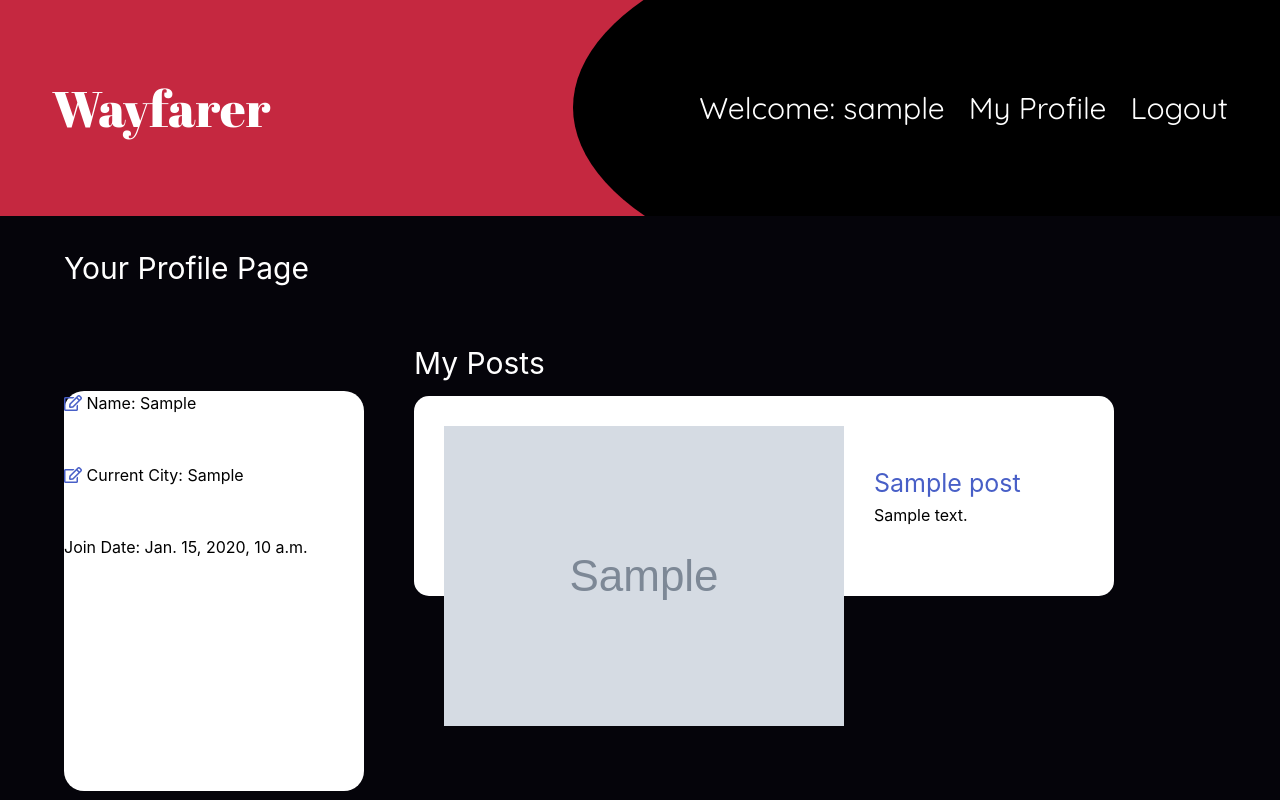
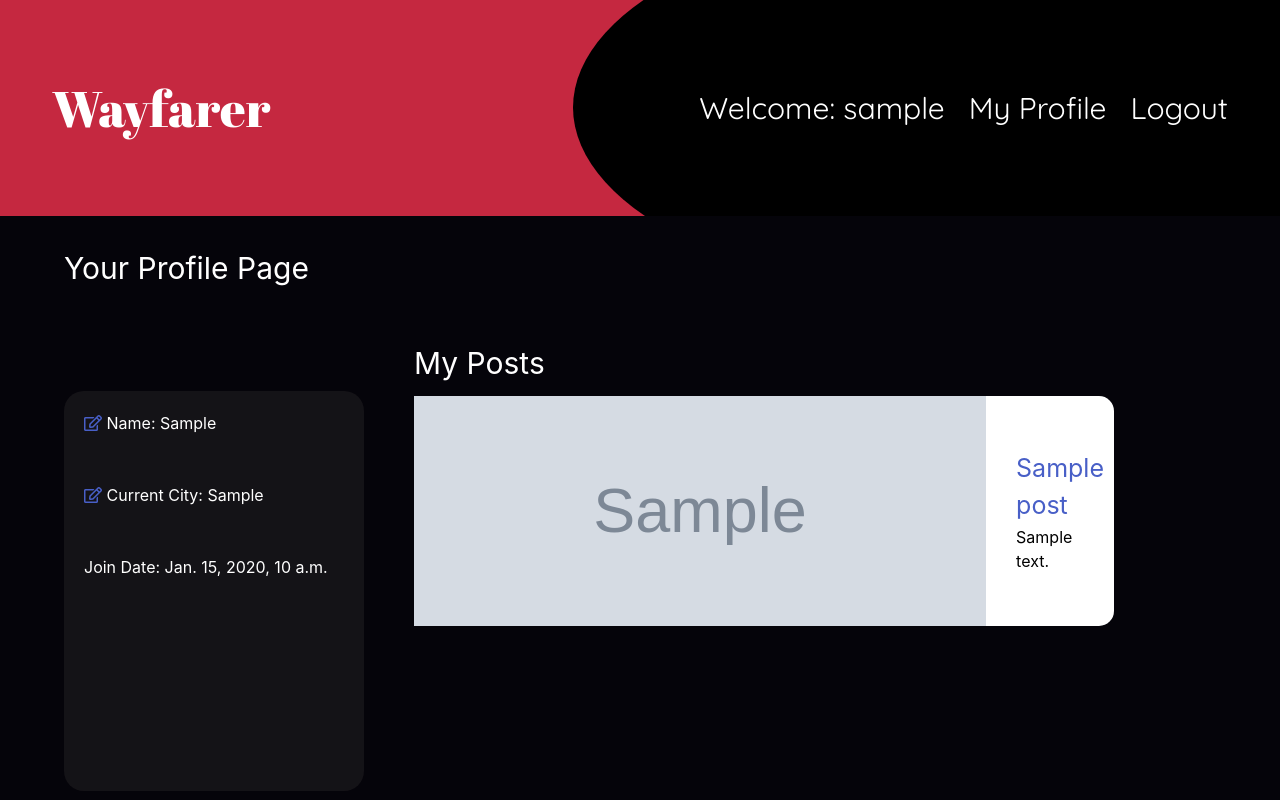
Before and after one commit to RonnellValdez/Wayfarer-DjangoPy, a Django app: page /profile/ in a window 1280 px wide. Run offline with Django 3.2, Linux system fonts and the light colour scheme; a user stored in the database is signed in; tables that the repository leaves empty hold one stand-in row (values such as "Sample post"); grey boxes marked "Sample" are stand-in pictures; some web fonts are replaced.

Commit message:
added more css to post cards

```diff
--- a/main_app/static/styles/main.css
+++ b/main_app/static/styles/main.css
@@ -175,11 +175,12 @@ input {
 .left-container {
     margin-right: 50px;
     width: 300px;
-    background-color: white;
-    color: black;
+    background-color: rgb(56, 54, 54, 0.3);
+    color: white;
     height: 400px;
     border-radius: 20px;
     margin-top: 50px;
+    padding: 20px;
 }
 /* This LI is targeting the error messages if there is a SignUp error.  Will need to figure out how to target more specifically */
 li {
@@ -230,12 +231,12 @@ h2 {
 
 .single-post {
 
-    background-color: white;
+    background-color: rgb(255, 255, 255);
     color: black;
     margin-bottom: 30px;
     border-radius: 15px;
     padding-right: 10px;
-    height: 200px;
+    height: 230px;
     display: flex;
     flex-direction: row;
     align-items: center;
@@ -244,6 +245,8 @@ h2 {
 .post-title {
     font-size: 25px;
 }
+
+
 
 .navbar-burger {
     color: white;
@@ -261,7 +264,7 @@ h2 {
     width: 100%;
     position: relative;
     overflow: hidden;
-  }
+}
   .circle {
     width: 846px;
     height: 389px;
@@ -270,11 +273,15 @@ h2 {
     position: absolute;
     right: -139px;
     top: -87px;
-  }
+}
 
   .post-img {
     padding-right: 30px;
     height: 100%;
-    padding-top: 30px;
-    padding-left: 30px;
-  }
+    width: 1500px;
+}
+
+.post-img img {
+    height: 100%;
+    width: 100%;
+}
```
Also changed, not shown: main_app/templates/profile_update.html (+15 -24 lines), main_app/templates/user_update.html (+15 -24 lines).
